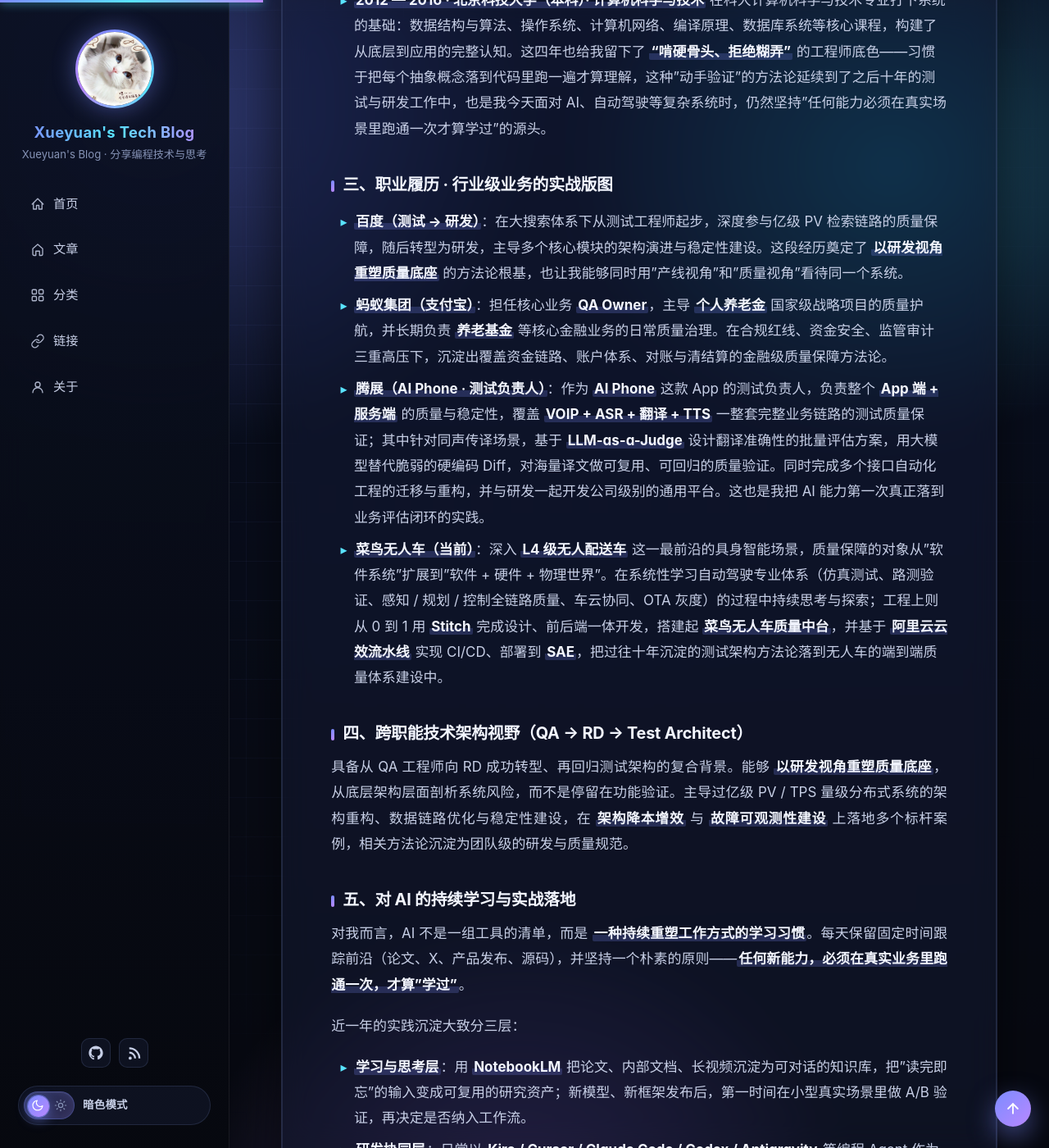
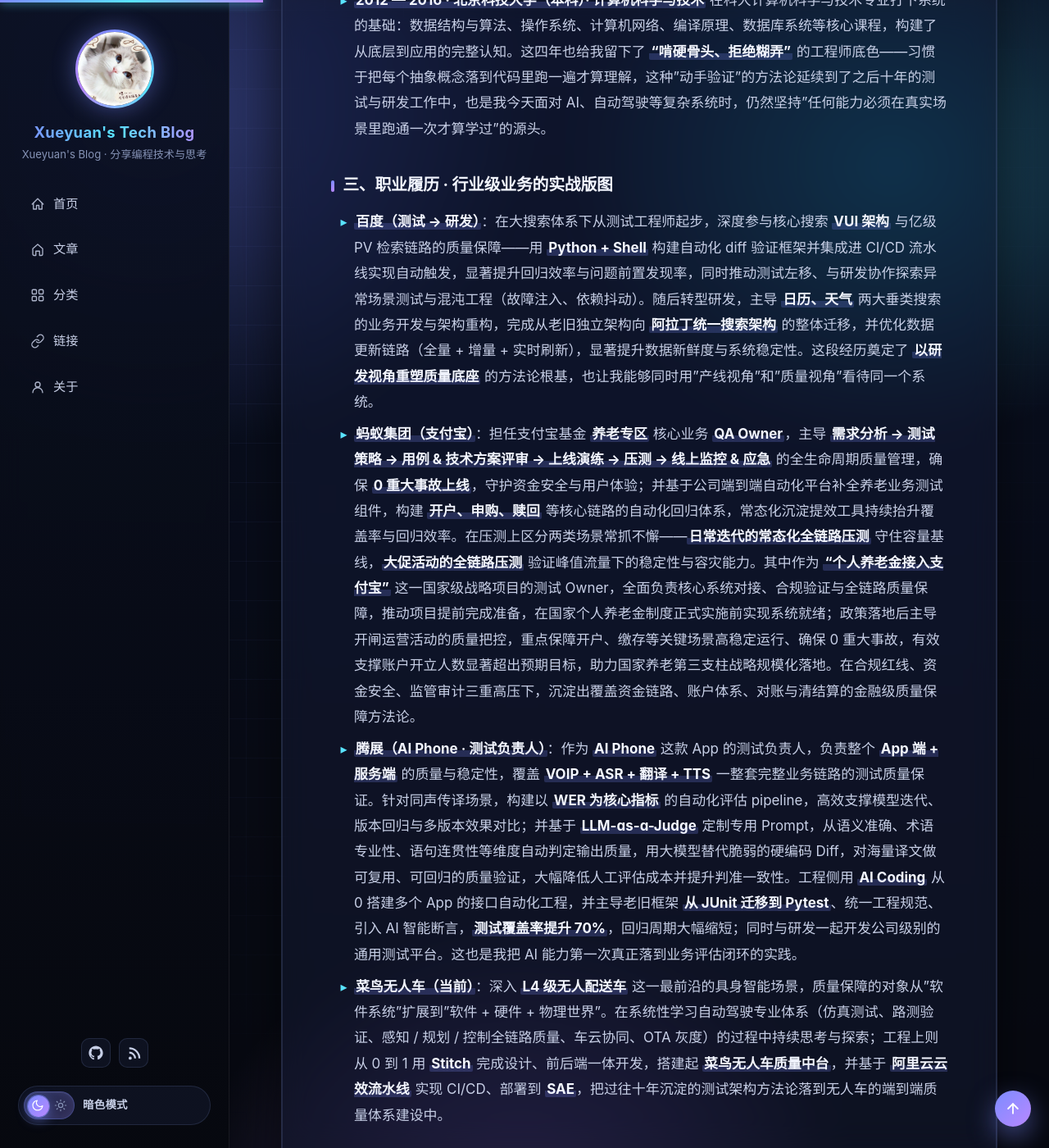
Before and after one commit to XueyuanQiao/xueyuanqiao.github.io, a Jekyll site: the page built from _posts/2026-02-22-intro.markdown, in a window 1280 px wide and 1400 px high, scrolled down 1611 px. Shown: the whole window at 82% size. Built offline with Jekyll 4.4.1, drawn with Linux system fonts in a browser that asks for light colours; some of the changed text lies outside the part shown.

Commit message:
docs: 结合简历完善个人概述（AI实践如实定位/支付宝细节/压测场景区分）

```diff
--- a/_posts/2026-02-22-intro.markdown
+++ b/_posts/2026-02-22-intro.markdown
@@ -21,9 +21,9 @@
   在科大计算机科学与技术专业打下系统的基础：数据结构与算法、操作系统、计算机网络、编译原理、数据库系统等核心课程，构建了从底层到应用的完整认知。这四年也给我留下了 **"啃硬骨头、拒绝糊弄"** 的工程师底色——习惯于把每个抽象概念落到代码里跑一遍才算理解，这种"动手验证"的方法论延续到了之后十年的测试与研发工作中，也是我今天面对 AI、自动驾驶等复杂系统时，仍然坚持"任何能力必须在真实场景里跑通一次才算学过"的源头。
 
 ### 三、职业履历 · 行业级业务的实战版图
-- **百度（测试 → 研发）**：在大搜索体系下从测试工程师起步，深度参与亿级 PV 检索链路的质量保障，随后转型为研发，主导多个核心模块的架构演进与稳定性建设。这段经历奠定了 **以研发视角重塑质量底座** 的方法论根基，也让我能够同时用"产线视角"和"质量视角"看待同一个系统。
-- **蚂蚁集团（支付宝）**：担任核心业务 **QA Owner**，主导 **个人养老金** 国家级战略项目的质量护航，并长期负责 **养老基金** 等核心金融业务的日常质量治理。在合规红线、资金安全、监管审计三重高压下，沉淀出覆盖资金链路、账户体系、对账与清结算的金融级质量保障方法论。
-- **腾展（AI Phone · 测试负责人）**：作为 **AI Phone** 这款 App 的测试负责人，负责整个 **App 端 + 服务端** 的质量与稳定性，覆盖 **VOIP + ASR + 翻译 + TTS** 一整套完整业务链路的测试质量保证；其中针对同声传译场景，基于 **LLM-as-a-Judge** 设计翻译准确性的批量评估方案，用大模型替代脆弱的硬编码 Diff，对海量译文做可复用、可回归的质量验证。同时完成多个接口自动化工程的迁移与重构，并与研发一起开发公司级别的通用平台。这也是我把 AI 能力第一次真正落到业务评估闭环的实践。
+- **百度（测试 → 研发）**：在大搜索体系下从测试工程师起步，深度参与核心搜索 **VUI 架构** 与亿级 PV 检索链路的质量保障——用 **Python + Shell** 构建自动化 diff 验证框架并集成进 CI/CD 流水线实现自动触发，显著提升回归效率与问题前置发现率，同时推动测试左移、与研发协作探索异常场景测试与混沌工程（故障注入、依赖抖动）。随后转型研发，主导 **日历、天气** 两大垂类搜索的业务开发与架构重构，完成从老旧独立架构向 **阿拉丁统一搜索架构** 的整体迁移，并优化数据更新链路（全量 + 增量 + 实时刷新），显著提升数据新鲜度与系统稳定性。这段经历奠定了 **以研发视角重塑质量底座** 的方法论根基，也让我能够同时用"产线视角"和"质量视角"看待同一个系统。
+- **蚂蚁集团（支付宝）**：担任支付宝基金 **养老专区** 核心业务 **QA Owner**，主导 **需求分析 → 测试策略 → 用例 & 技术方案评审 → 上线演练 → 压测 → 线上监控 & 应急** 的全生命周期质量管理，确保 **0 重大事故上线**，守护资金安全与用户体验；并基于公司端到端自动化平台补全养老业务测试组件，构建 **开户、申购、赎回** 等核心链路的自动化回归体系，常态化沉淀提效工具持续抬升覆盖率与回归效率。在压测上区分两类场景常抓不懈——**日常迭代的常态化全链路压测** 守住容量基线，**大促活动的全链路压测** 验证峰值流量下的稳定性与容灾能力。其中作为 **"个人养老金接入支付宝"** 这一国家级战略项目的测试 Owner，全面负责核心系统对接、合规验证与全链路质量保障，推动项目提前完成准备，在国家个人养老金制度正式实施前实现系统就绪；政策落地后主导开闸运营活动的质量把控，重点保障开户、缴存等关键场景高稳定运行、确保 0 重大事故，有效支撑账户开立人数显著超出预期目标，助力国家养老第三支柱战略规模化落地。在合规红线、资金安全、监管审计三重高压下，沉淀出覆盖资金链路、账户体系、对账与清结算的金融级质量保障方法论。
+- **腾展（AI Phone · 测试负责人）**：作为 **AI Phone** 这款 App 的测试负责人，负责整个 **App 端 + 服务端** 的质量与稳定性，覆盖 **VOIP + ASR + 翻译 + TTS** 一整套完整业务链路的测试质量保证。针对同声传译场景，构建以 **WER 为核心指标** 的自动化评估 pipeline，高效支撑模型迭代、版本回归与多版本效果对比；并基于 **LLM-as-a-Judge** 定制专用 Prompt，从语义准确、术语专业性、语句连贯性等维度自动判定输出质量，用大模型替代脆弱的硬编码 Diff，对海量译文做可复用、可回归的质量验证，大幅降低人工评估成本并提升判准一致性。工程侧用 **AI Coding** 从 0 搭建多个 App 的接口自动化工程，并主导老旧框架 **从 JUnit 迁移到 Pytest**、统一工程规范、引入 AI 智能断言，**测试覆盖率提升 70%**，回归周期大幅缩短；同时与研发一起开发公司级别的通用测试平台。这也是我把 AI 能力第一次真正落到业务评估闭环的实践。
 - **菜鸟无人车（当前）**：深入 **L4 级无人配送车** 这一最前沿的具身智能场景，质量保障的对象从"软件系统"扩展到"软件 + 硬件 + 物理世界"。在系统性学习自动驾驶专业体系（仿真测试、路测验证、感知 / 规划 / 控制全链路质量、车云协同、OTA 灰度）的过程中持续思考与探索；工程上则从 0 到 1 用 **Stitch** 完成设计、前后端一体开发，搭建起 **菜鸟无人车质量中台**，并基于 **阿里云云效流水线** 实现 CI/CD、部署到 **SAE**，把过往十年沉淀的测试架构方法论落到无人车的端到端质量体系建设中。
 
 ### 四、跨职能技术架构视野（QA → RD → Test Architect）
@@ -35,31 +35,34 @@
 近一年的实践沉淀大致分三层：
 
 - **学习与思考层**：用 **NotebookLM** 把论文、内部文档、长视频沉淀为可对话的知识库，把"读完即忘"的输入变成可复用的研究资产；新模型、新框架发布后，第一时间在小型真实场景里做 A/B 验证，再决定是否纳入工作流。
-- **研发协同层**：日常以 **Kiro / Cursor / Claude Code / Codex / Antigravity** 等编程 Agent 作为主力副驾，按场景分工——架构演进与多文件重构走 Kiro 的 Spec 流程、复杂调试用 Claude Code 与 Codex 交叉验证、原型探索用 Antigravity 的浏览器化 Agent 完成端到端闭环；这套协同方式让我能在有限时间内推动多个项目并行演进。
+- **研发协同层**：日常以 **Kiro / Cursor / Claude Code / Codex / Antigravity** 等编程 Agent 作为主力副驾，按场景分工——架构演进与多文件重构走 Kiro 的 Spec 流程、复杂调试用 Claude Code 与 Codex 交叉验证、原型探索用 Antigravity 的浏览器化 Agent 完成端到端闭环；同时熟练运用 **Claude Code、Trae** 做 AI Coding，掌握提示词工程，能快速准确驱动 LLM 解决复杂问题。这套协同方式让我能在有限时间内推动多个项目并行演进。
+- **Agent 学习层**：在"用 Agent"之外，也动手"拆 Agent"。为吃透框架原理，用 **LangChain** 写过一个支持 **GPT / Claude / Gemini** 多厂商动态路由的网页信息提取 demo——它本身没有实际业务价值，目的是把大模型分类、结构化提取、异常捕获与调试这套链路亲手跑通一遍；当前在用 **LangGraph** 搭一个学习性质的 AI 测试平台工程，借此摸清复杂智能体的循环控制、动态决策、多角色协作与长时记忆等机制。另外在阿里云 VPS 与本地完成 **OpenClaw** 部署、接入钉钉机器人做远程对话，理解其架构与运行原理。这些都还停留在学习与验证阶段，我不会把它们说成已落地的成果。
 - **全栈交付层**：完整掌握 AI 时代的全栈开发链路——从用 **Stitch / Claude Design** 做产品与界面设计，到借助 **Vibe Coding** 把设计稿直接转化为前端与后端工程代码，独立完成"设计 → 前端 → 后端 → 联调 → 上线"的端到端闭环。菜鸟无人车质量中台正是这套方法的产物：一个人用 AI 把过去需要设计、前端、后端多角色协作的工作量收敛到一条流水线上，让"想得到"与"做得出"之间的距离大幅缩短。
-- **业务落地层**：在 **腾展 AI Phone**（VOIP + ASR + 翻译 + TTS 全链路）的同声传译场景里，基于 **LLM-as-a-Judge** 设计翻译准确性的批量验证方案，用大模型替代易碎的硬编码 Diff，对海量译文做可复用、可回归的质量评估——这是我目前真正落到业务闭环的一次 AI 实践。对于 **LangChain / LangGraph 多 Agent 编排** 这类更复杂的方向，我保持持续学习与小规模验证，但不夸大它们的成熟度，也没有把"为了用而用"的 Agent 强行塞进生产。
+- **业务落地层**：在 **腾展 AI Phone**（VOIP + ASR + 翻译 + TTS 全链路）的同声传译场景里，构建以 **WER 为核心指标** 的自动化评估 pipeline，并基于 **LLM-as-a-Judge** 设计翻译准确性的批量验证方案，用大模型替代易碎的硬编码 Diff，对海量译文做可复用、可回归的质量评估——这是我目前真正落到业务闭环的一次 AI 实践。在评测体系上，持续系统学习主流 Agent 评估框架（**Ragas / DeepEval / Langfuse / LangSmith**），并在实际业务中落地 **benchmark、LLM-as-a-Judge** 等智能化评测方法，推动测试流程向数据驱动与智能化演进。
 
 我更看重的不是"用过多少工具"，而是 **是否真的在每个项目里因为 AI 而做出了过去做不到的事**——用更小的团队覆盖更大的质量域、用更短的周期完成更复杂的验证、把原本依赖经验的判断沉淀成可复用的资产。
 
 ### 六、金融级高并发稳定性专家
-在蚂蚁集团担任核心业务 QA Owner 期间，长期与 **极高合规要求 + 资金安全红线 + 监管级审计** 三重压力共处。主导 **个人养老金** 国家级战略项目的质量护航，并日常负责 **养老基金** 等核心金融业务的全生命周期质量治理。形成了一套覆盖 **资金链路、账户体系、对账与清结算** 的金融级方法论，精通 **全链路压测、混沌工程、容灾演练** 三件套，在高并发、高可用分布式系统的风险防控、应急响应与故障复盘方面具备扎实的实战成果。
+在蚂蚁集团担任支付宝基金养老专区核心业务 QA Owner 期间，长期与 **极高合规要求 + 资金安全红线 + 监管级审计** 三重压力共处。落地 **需求分析 → 测试策略 → 用例 & 技术方案评审 → 上线演练 → 压测 → 线上监控 & 应急** 的全生命周期质量管理，主导 **个人养老金** 国家级战略项目的质量护航——推动系统在制度正式实施前就绪，政策落地后把控开闸运营、重点守住开户与缴存场景，连续保持 **0 重大事故**，有效支撑账户开立人数超出预期；并日常负责 **养老基金** 等核心金融业务的全生命周期质量治理。形成了一套覆盖 **资金链路、账户体系、对账与清结算** 的金融级方法论，精通 **全链路压测、混沌工程、容灾演练** 三件套——既做 **日常迭代的常态化压测** 守容量基线，也做 **大促活动的峰值全链路压测** 验证极限流量下的稳定性，在高并发、高可用分布式系统的风险防控、应急响应与故障复盘方面具备扎实的实战成果。
 
 ### 七、测试架构设计与从 0 到 1 工程赋能
-具备较强的技术落地与平台化建设直觉，多次主导从零搭建企业级测试平台——自动化框架、CI/CD 与质量门禁、全链路压测平台、缺陷分析与质量度量数仓——以技术手段解决业务稳定性痛点，让"质量"从人力堆叠转化为可复用的工程基础设施。最近一次是在 **菜鸟无人车** 从 0 到 1 搭建 **质量中台**：用 **Stitch** 完成设计、独立完成前后端一体开发，并基于 **阿里云云效流水线** 打通 CI/CD、部署到 **SAE**，把平台从设计、编码到上线全流程跑通。坚持通过 **Code Review、技术分享、内训体系** 驱动团队整体效能跨越式增长，培养出多名核心技术骨干。
+具备较强的技术落地与平台化建设直觉，多次主导从零搭建企业级测试平台——自动化框架、CI/CD 与质量门禁、全链路压测平台、缺陷分析与质量度量数仓——以技术手段解决业务稳定性痛点，让"质量"从人力堆叠转化为可复用的工程基础设施。这种"从 0 到 1"的肌肉记忆很早就练成了：职业早期独立为 SaaS 平台从零搭建基于 **Selenium / Appium** 的端到端自动化框架并用 **Jenkins** 打通 CI/CD，实现核心回归 100% 自动化、单次回归时间缩短 90% 以上；同时针对 **Ruby on Rails** 后端用 **Minitest** 深入覆盖 Model / Service / Controller 层，把代码覆盖率从近乎为 0 提升到 80% 以上，从源头遏制回归缺陷。最近一次是在 **菜鸟无人车** 从 0 到 1 搭建 **质量中台**：用 **Stitch** 完成设计、独立完成前后端一体开发，并基于 **阿里云云效流水线** 打通 CI/CD、部署到 **SAE**，把平台从设计、编码到上线全流程跑通。坚持通过 **Code Review、技术分享、内训体系** 驱动团队整体效能跨越式增长，培养出多名核心技术骨干。
 
 ## 核心技术栈
 
 ### AI 工程化（持续学习方向）
 真正落地过、并能讲清楚取舍的几件事：
 
-- 在 **腾展 AI Phone**（VOIP + ASR + 翻译 + TTS 全链路）的同声传译场景用 **LLM-as-a-Judge** 替代脆弱断言，建立翻译准确性的批量验证与可复用回归集
+- 在 **腾展 AI Phone**（VOIP + ASR + 翻译 + TTS 全链路）的同声传译场景，用 **WER 自动化评估 pipeline + LLM-as-a-Judge** 替代脆弱断言，建立翻译准确性的批量验证与可复用回归集
+- 用 AI Coding 从 0 搭接口自动化工程，主导 **JUnit → Pytest** 框架重构并引入 AI 智能断言，测试覆盖率提升 70%
+- 系统掌握 Agent 评估框架（**Ragas / DeepEval / Langfuse / LangSmith**），在业务中落地 benchmark、LLM-as-a-Judge 等智能化评测
 - 完整掌握 AI 时代的全栈开发：从 **Stitch / Claude Design** 做设计，到 **Vibe Coding** 实现前后端工程代码，独立打通"设计 → 前端 → 后端 → 上线"端到端闭环（菜鸟无人车质量中台即为代表作）
-- 围绕 **Kiro / Cursor / Claude Code / Codex / Antigravity / NotebookLM** 形成个人的 AI 工作流，按场景选型而非堆砌
+- 围绕 **Kiro / Cursor / Claude Code / Codex / Antigravity / Trae / NotebookLM** 形成个人的 AI 工作流，按场景选型而非堆砌
 - 熟悉主流模型（GPT / Claude / Gemini / Qwen / DeepSeek）的能力边界与成本权衡，能设计端到端的模型 + 工具调用 + 评估方案
 
-持续学习、但尚未在生产落地的方向（保持诚实）：
+保持诚实的边界：
 
-- **LangChain / LangGraph 多 Agent 编排**、**RAG 知识注入** 等仍在持续跟踪与小规模验证，我不会把"为了用而用"的 Agent 强行包装成已落地的成果
+- 用 **LangChain** 写过多厂商动态路由的网页提取 demo、在用 **LangGraph** 搭学习性质的测试平台、部署过 **OpenClaw** 接钉钉——这些都是为吃透框架原理的动手练习，尚无实际业务价值，更没有大规模生产落地；我不会把"为了学而写"的 demo 包装成已成熟的成果
 
 ### 多语言研发与白盒能力
 - **Java**：Spring 体系下的服务端开发与白盒测试，JVM 调优与线上诊断（Arthas）
```
Also changed, not shown: about.markdown (+9 -9 lines).
